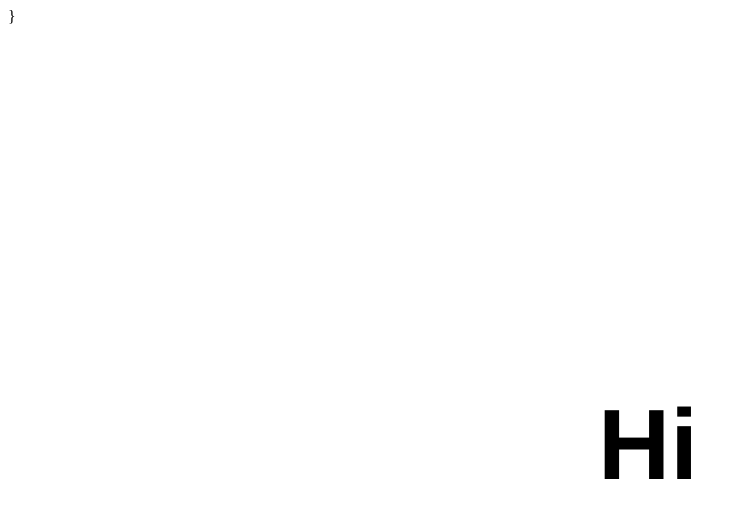
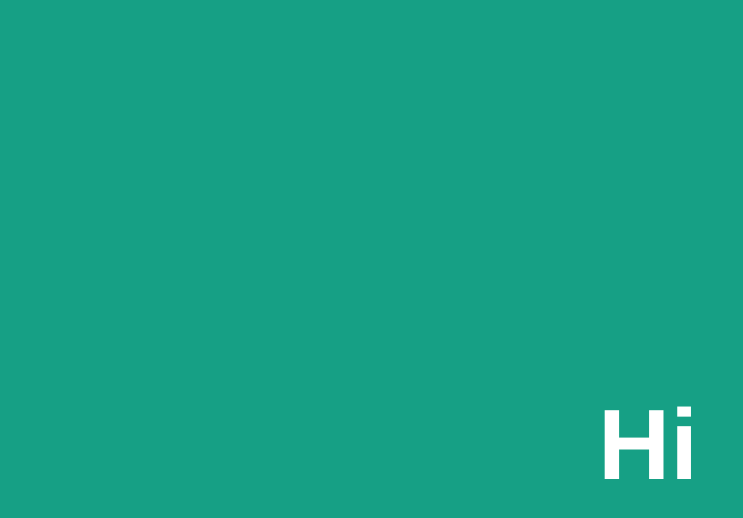
Before and after one commit to EvaMackenzie/hello, a plain HTML site: page index.html in a window 1280 px wide. Shown: the whole page, without its empty margins (0-743 px from the left). Drawn offline with Linux system fonts and the light colour scheme.

Commit message:
Green background

```diff
--- a/index.html
+++ b/index.html
@@ -5,6 +5,10 @@
       <meta charset="utf-8">
     </head>
     <style type="text/css">
+    body{
+      background-color: #16a085;
+      color:white;
+    }
     h1{
       position: absolute;
       top:40%;
@@ -12,8 +16,8 @@
       text-align: center;
       font-family: Helvetica;
       font-size: 100;
+        }
       </style>
-    }
 
     <body>
       <h1>Hi</h1>
```
